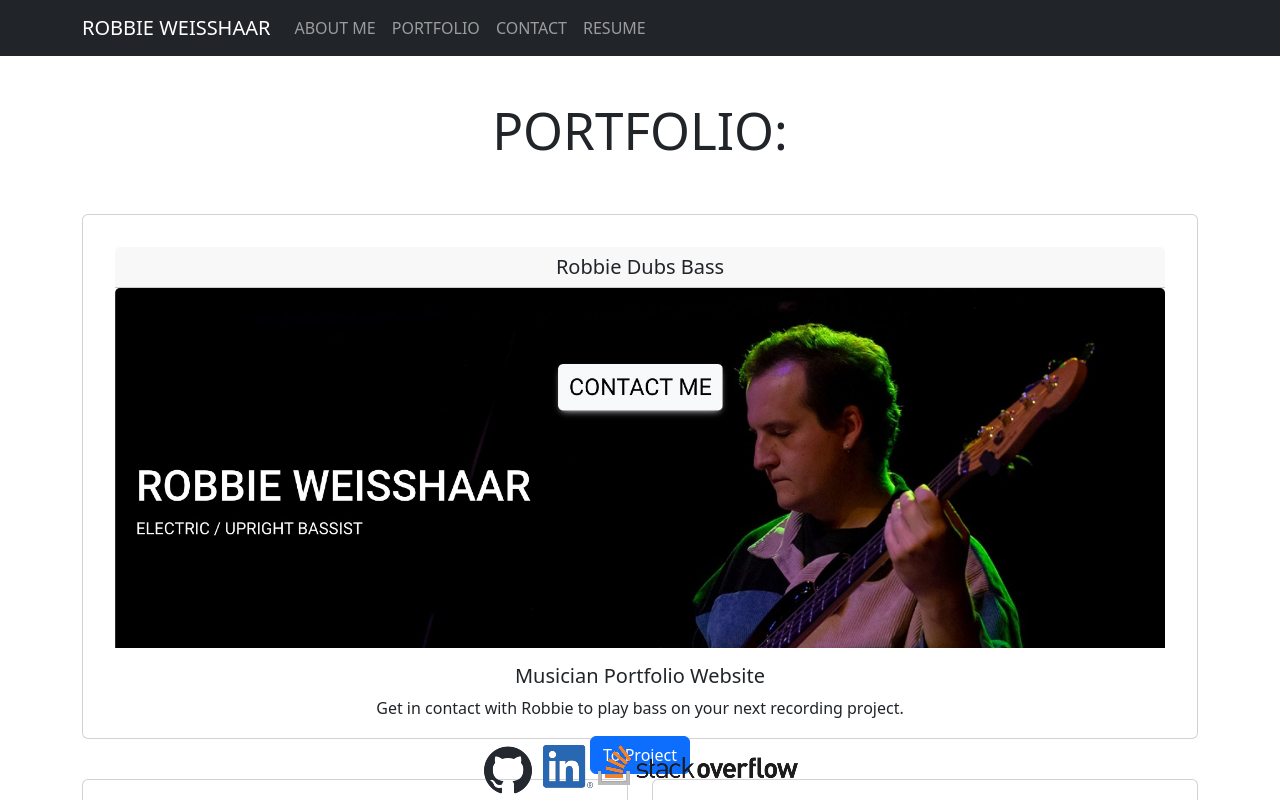
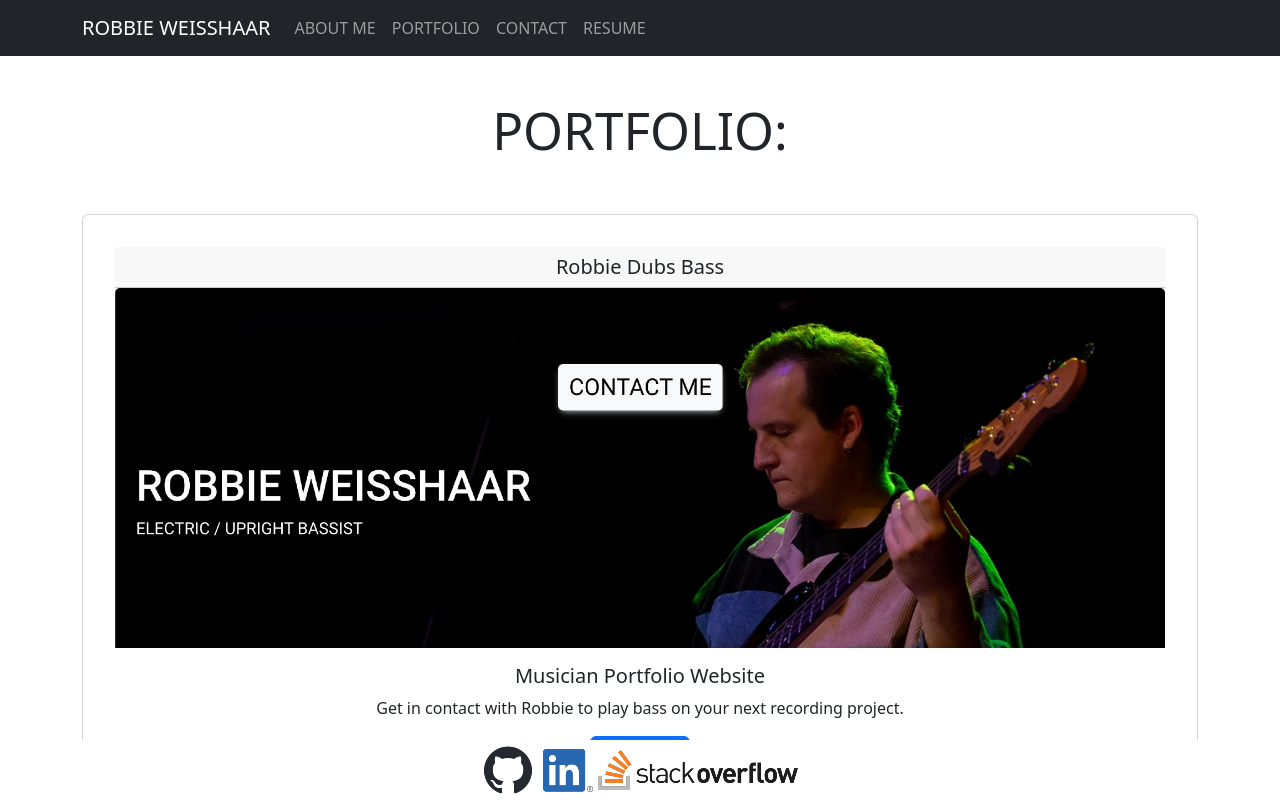
Before and after one commit to rweisshaar1/portfolio-v2, a React (Vite) app: page /portfolio in a window 1280 px wide. Shown: the top 800 px of the page. Built offline with nearby package versions, Linux system fonts and the light colour scheme.

Commit message:
Fixed cards in portfolio, updated resume.

```diff
--- a/src/App.jsx
+++ b/src/App.jsx
@@ -41,13 +41,8 @@ function App() {
         </Navbar>
       </header>
 
-      <footer style={{
-        position:'fixed',
-        left:0,
-        bottom:0,
-        right:0,
-        marginBottom:'5px' }}>
-        <Container style={{ display: "flex", justifyContent: "center" }}>
+      <footer className='footer'>
+        <div>
           {/* <img className='minipic' src ='/images/full-stack-web-development-certificate-coding-boot-camp.png'></img> */}
           <a href='https://github.com/rweisshaar1'>
             <img className='minipic' style={{ marginRight:'5px' }} src='/images/github-mark.png'></img>
@@ -58,7 +53,7 @@ function App() {
           <a href='https://stackoverflow.com/users/22510937/rweisshaar1'>
             <img className='minipic' style={{ marginLeft:'5px' }} src='/images/logo-stackoverflow.png'></img>
           </a>
-        </Container>
+        </div>
       </footer>
     </>
   )
--- a/src/components/Portfolio.jsx
+++ b/src/components/Portfolio.jsx
@@ -5,30 +5,30 @@ import Col from 'react-bootstrap/Col';
 import Container from 'react-bootstrap/Container';
 import Image from 'react-bootstrap/Image';
 import Row from 'react-bootstrap/Row';
-import 'bootstrap/dist/css/bootstrap.min.css' ;
+import 'bootstrap/dist/css/bootstrap.min.css';
 
 
-export default function Portfolio () {
+export default function Portfolio() {
 
   const cardInfo = [
-    { key:1, img:'weather-dashboard.jpg', title:"Weather API Dashboard", text:`Using a weather API to gather data and display it using flexbox and CSS.`, btn:"https://github.com/rweisshaar1/weather-app" },
-    { key:2, img:"logo-generator.svg", title:"Logo Generator", text:`This app creates a simple logo based on some command line prompts.`, btn:"https://github.com/rweisshaar1/logo-generator" },
-    { key:3, img:"note-taker.jpg", title:"Note Taker", text:`A basic note taking website to help keep track of ideas and tasks.`, btn:"https://github.com/rweisshaar1/note-taker" },
-    { key:4, img:"screen-shot-calendar.jpg", title:"Weekly Calendar App", text:`A simple daily calendar app that helps you keep track of your schedule.`, btn:"https://github.com/rweisshaar1/daily-calendar" },
-    { key:5, img:"password-generator.jpg", title:"Password Generator", text:`A simple password generator that changes depending on prompt answers.`, btn:"https://github.com/rweisshaar1/password-generator" },
-    { key:6, img:"jate.jpg", title:"PWA Text Editor", text:`A basic text editor that can be downloaded to your local machine.`, btn:"https://github.com/rweisshaar1/pwa-text-editor" }
+    { key: 1, img: 'weather-dashboard.jpg', title: "Weather API Dashboard", text: `Using a weather API to gather data and display it using flexbox and CSS.`, btn: "https://github.com/rweisshaar1/weather-app" },
+    { key: 2, img: "logo-generator.svg", title: "Logo Generator", text: `This app creates a simple logo based on some command line prompts.`, btn: "https://github.com/rweisshaar1/logo-generator" },
+    { key: 3, img: "note-taker.jpg", title: "Note Taker", text: `A basic note taking website to help keep track of ideas and tasks.`, btn: "https://github.com/rweisshaar1/note-taker" },
+    { key: 4, img: "screen-shot-calendar.jpg", title: "Weekly Calendar App", text: `A simple daily calendar app that helps you keep track of your schedule.`, btn: "https://github.com/rweisshaar1/daily-calendar" },
+    { key: 5, img: "password-generator.jpg", title: "Password Generator", text: `A simple password generator that changes depending on prompt answers.`, btn: "https://github.com/rweisshaar1/password-generator" },
+    { key: 6, img: "jate.jpg", title: "PWA Text Editor", text: `A basic text editor that can be downloaded to your local machine.`, btn: "https://github.com/rweisshaar1/pwa-text-editor" }
   ]
 
-  return(
+  return (
     <>
-    <Container className={{ display:'flex', alignContent:'center' }}>
-    <h1 style={{marginTop:'70px', marginBottom:'5%'}}>PORTFOLIO:</h1>
+      <Container className={{ display: 'flex', alignContent: 'center' }}>
+        <h1 style={{ marginTop: '70px', marginBottom: '5%' }}>PORTFOLIO:</h1>
         <Row>
           <Col md='12'>
-      <Card style={{marginBottom:'40px', height:'525px'}}>
+            <Card style={{ marginBottom: '40px' }}>
               <Card.Header as="h5">Robbie Dubs Bass</Card.Header>
               <a href='https://robbiedubsbass.com'>
-              <Card.Img variant="top" style={{width:'100%', height:'45vh', objectFit:'cover'}}src={`/images/robbiedubsbass.jpg`}/>
+                <Card.Img variant="top" style={{ width: '100%', height: '45vh', objectFit: 'cover' }} src={`/images/robbiedubsbass.jpg`} />
               </a>
               <Card.Body>
                 <Card.Title>Musician Portfolio Website</Card.Title>
@@ -36,7 +36,7 @@ export default function Portfolio () {
                   Get in contact with Robbie to play bass on your next recording project.
                 </Card.Text>
                 <a href='https://robbiedubsbass.com'>
-                <Button  variant="primary">To Project</Button>
+                  <Button variant="primary">To Project</Button>
                 </a>
               </Card.Body>
             </Card>
@@ -44,10 +44,10 @@ export default function Portfolio () {
         </Row>
         <Row>
           <Col md='6'>
-        <Card style={{marginBottom:'40px', height:'525px'}}>
+            <Card style={{ marginBottom: '40px', height: '525px' }}>
               <Card.Header as="h5">Trek & Trail</Card.Header>
               <a href='https://trek-trail.com'>
-              <Card.Img variant="top" src={`/images/trek-trail.png`}/>
+                <Card.Img variant="top" src={`/images/trek-trail.png`} />
               </a>
               <Card.Body>
                 <Card.Title>Kayaking Adventure Website</Card.Title>
@@ -61,10 +61,10 @@ export default function Portfolio () {
             </Card>
           </Col>
           <Col md='6'>
-        <Card style={{marginBottom:'40px', height:'525px'}}>
+            <Card style={{ marginBottom: '40px', height: '525px' }}>
               <Card.Header as="h5">ThinkSync</Card.Header>
               <a href='https://thinksync-1e5fbc55e5f7.herokuapp.com/'>
-            <Card.Img variant="top" src={`/images/thinksyncpic.png`}/>
+                <Card.Img variant="top" src={`/images/thinksyncpic.png`} />
               </a>
               <Card.Body>
                 <Card.Title>An Online Web Application to help make Decisions</Card.Title>
@@ -80,10 +80,10 @@ export default function Portfolio () {
         </Row>
 
         <Row>
-      { cardInfo.map( info => (
-        <Card key={info.key} style={{ height:'25rem' , width: '18rem', margin:'auto', marginBottom:'40px', marginLeft:'auto', marginRight:'auto'}}>
+          {cardInfo.map(info => (
+            <Card key={info.key} style={{ height: '25rem', width: '18rem', margin: 'auto', marginBottom: '40px', marginLeft: 'auto', marginRight: 'auto' }}>
               <a href={info.btn}>
-          <Card.Img variant="top" src={`/images/${info.img}`}/>
+                <Card.Img variant="top" src={`/images/${info.img}`} />
               </a>
               <Card.Body>
                 <Card.Title>{info.title}</Card.Title>
--- a/src/index.css
+++ b/src/index.css
@@ -36,6 +36,18 @@ h1 {
   line-height: 1.1;
 }
 
+.footer {
+  position: fixed;
+  display: flex;
+  justify-content: center;
+  background-color:white;
+  left:0;
+  right: 0;
+  bottom: 0;
+  padding-top: 5px;
+  padding-bottom: 5px;
+}
+
 button {
   border-radius: 8px;
   border: 1px solid transparent;
```
Also changed, not shown: 1 other file (tests, documents, lock files or other folders). Lines whose indentation alone changed are shown as unchanged.
